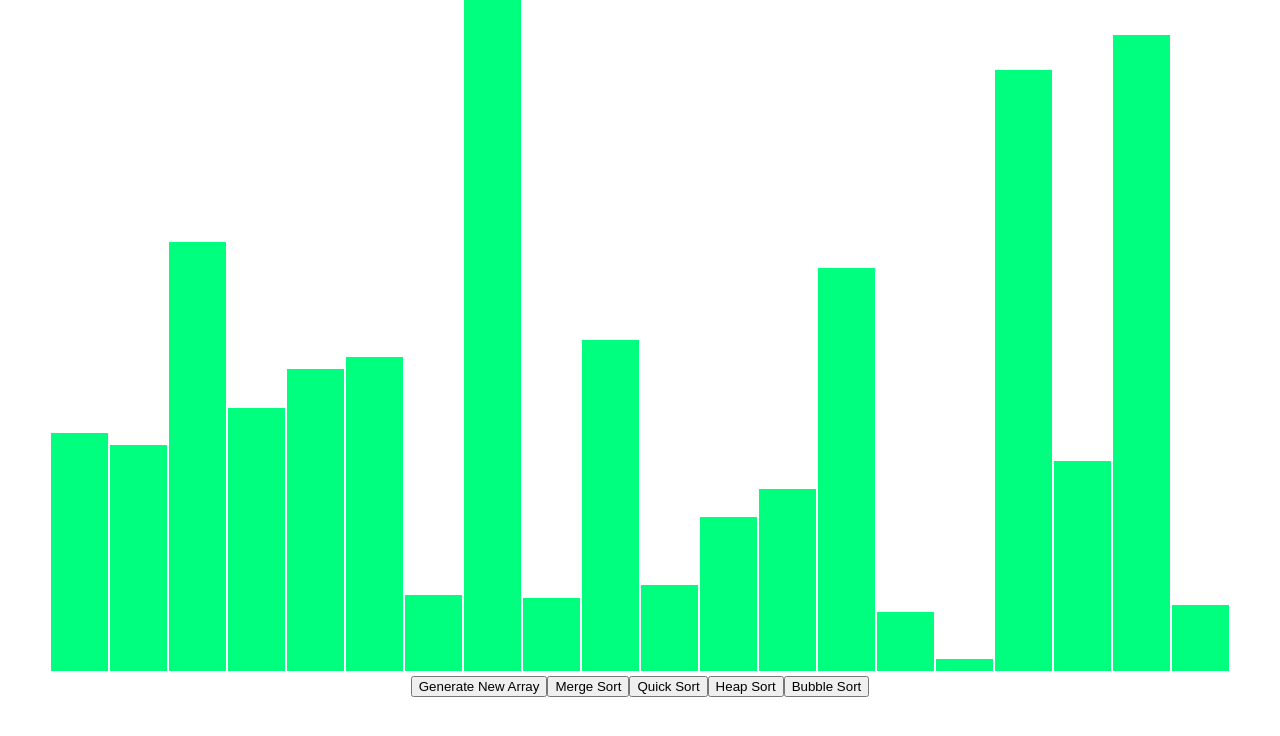
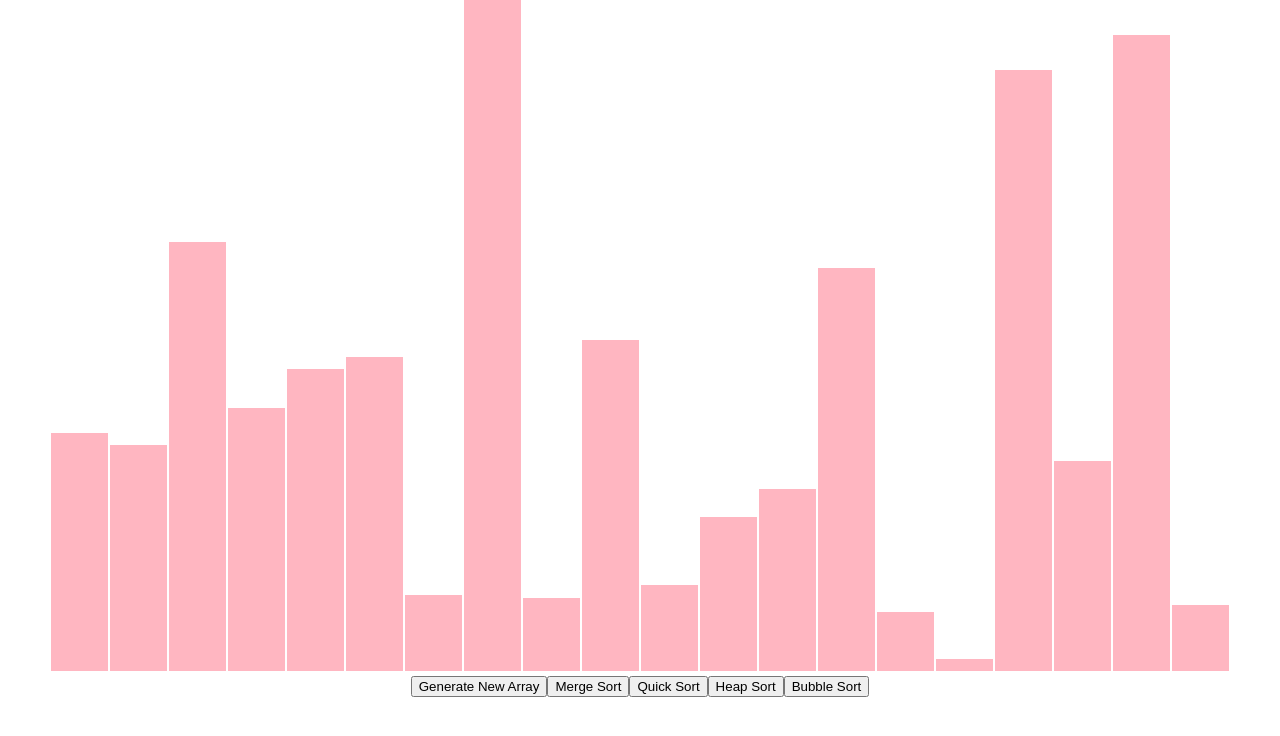
Before and after one commit to kevinyluo/Visualizer, a React (Create React App) app: page / in a window 1280 px wide. Shown: the top 736 px of the page. Built offline with nearby package versions, Linux system fonts and the light colour scheme.

Commit message:
Testing changes

```diff
--- a/src/Visualizer/Visualizer.css
+++ b/src/Visualizer/Visualizer.css
@@ -4,7 +4,7 @@
 
 .array-bar {
    width: 20px;
-   background-color: springgreen;
+   background-color: lightpink;
    display: inline-block;
    margin: 0 1px;
 }
```
